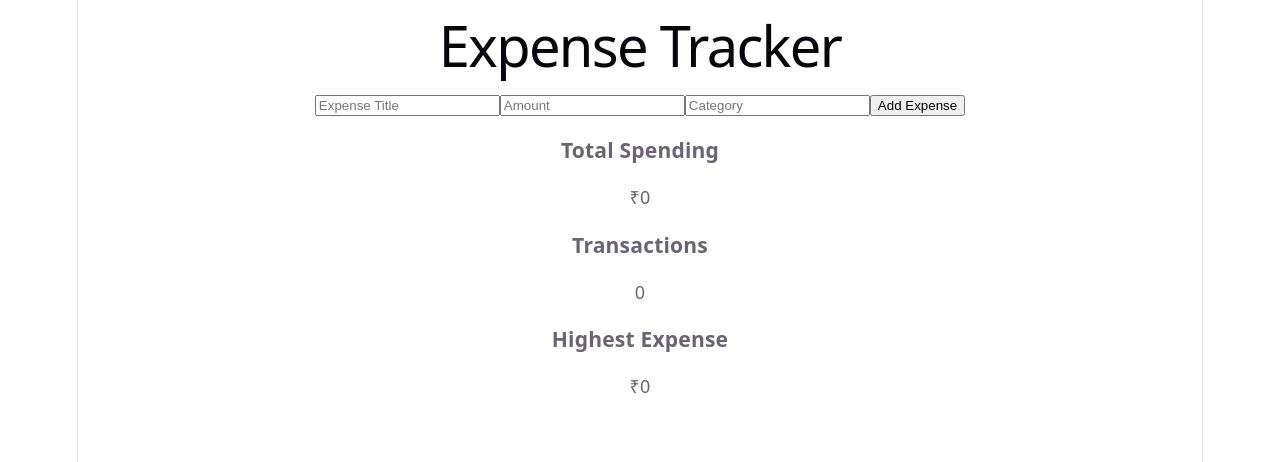
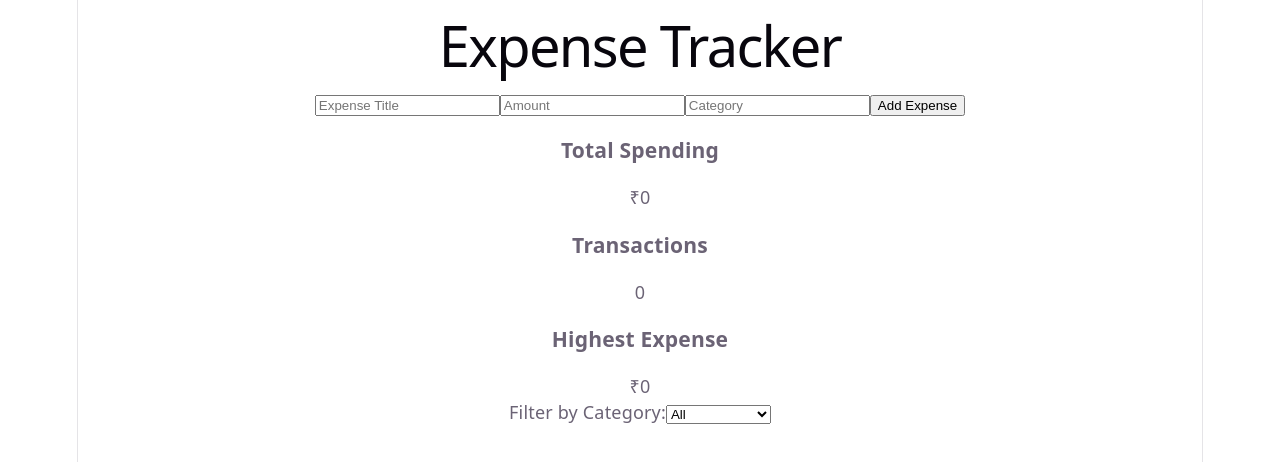
Before and after one commit to Sp20078/expense-tracker-react2.0, a React (Vite) app: page / in a window 1280 px wide. Shown: the top 462 px of the page. Built offline with nearby package versions, Linux system fonts and the light colour scheme.

Commit message:
Add search functionality

```diff
--- a/src/App.css
+++ b/src/App.css
@@ -61,3 +61,49 @@ button {
   font-size: 24px;
   font-weight: bold;
 }
+
+.filter-container {
+  margin-bottom: 20px;
+}
+
+.filter-container label {
+  margin-right: 10px;
+  font-weight: bold;
+}
+
+.filter-container select {
+  padding: 8px;
+}
+
+.summary-container {
+  display: flex;
+  gap: 15px;
+  margin-bottom: 20px;
+}
+
+.summary-card {
+  flex: 1;
+  background: white;
+  padding: 15px;
+  border-radius: 10px;
+  text-align: center;
+  box-shadow: 0 2px 5px rgba(0, 0, 0, 0.1);
+}
+
+.summary-card h3 {
+  margin: 0;
+}
+
+.summary-card p {
+  font-size: 24px;
+  font-weight: bold;
+}
+
+.search-container {
+  margin-bottom: 20px;
+}
+
+.search-container input {
+  width: 100%;
+  box-sizing: border-box;
+}
--- a/src/App.jsx
+++ b/src/App.jsx
@@ -12,6 +12,9 @@ function App() {
       ? JSON.parse(savedExpenses)
       : [];
   });
+
+  const [selectedCategory, setSelectedCategory] =
+    useState("All");
 
   useEffect(() => {
     localStorage.setItem(
@@ -32,15 +35,60 @@ function App() {
     );
   };
 
+  const filteredExpenses =
+    selectedCategory === "All"
+      ? expenses
+      : expenses.filter(
+          (expense) =>
+            expense.category ===
+            selectedCategory
+        );
+
   return (
     <div className="container">
       <h1>Expense Tracker</h1>
 
       <ExpenseForm addExpense={addExpense} />
+
       <Summary expenses={expenses} />
 
+      <div className="filter-container">
+        <label>
+          Filter by Category:
+        </label>
+
+        <select
+          value={selectedCategory}
+          onChange={(e) =>
+            setSelectedCategory(
+              e.target.value
+            )
+          }
+        >
+          <option value="All">
+            All
+          </option>
+
+          <option value="Food">
+            Food
+          </option>
+
+          <option value="Travel">
+            Travel
+          </option>
+
+          <option value="Shopping">
+            Shopping
+          </option>
+
+          <option value="Entertainment">
+            Entertainment
+          </option>
+        </select>
+      </div>
+
       <ExpenseList
-        expenses={expenses}
+        expenses={filteredExpenses}
         deleteExpense={deleteExpense}
       />
     </div>
```
